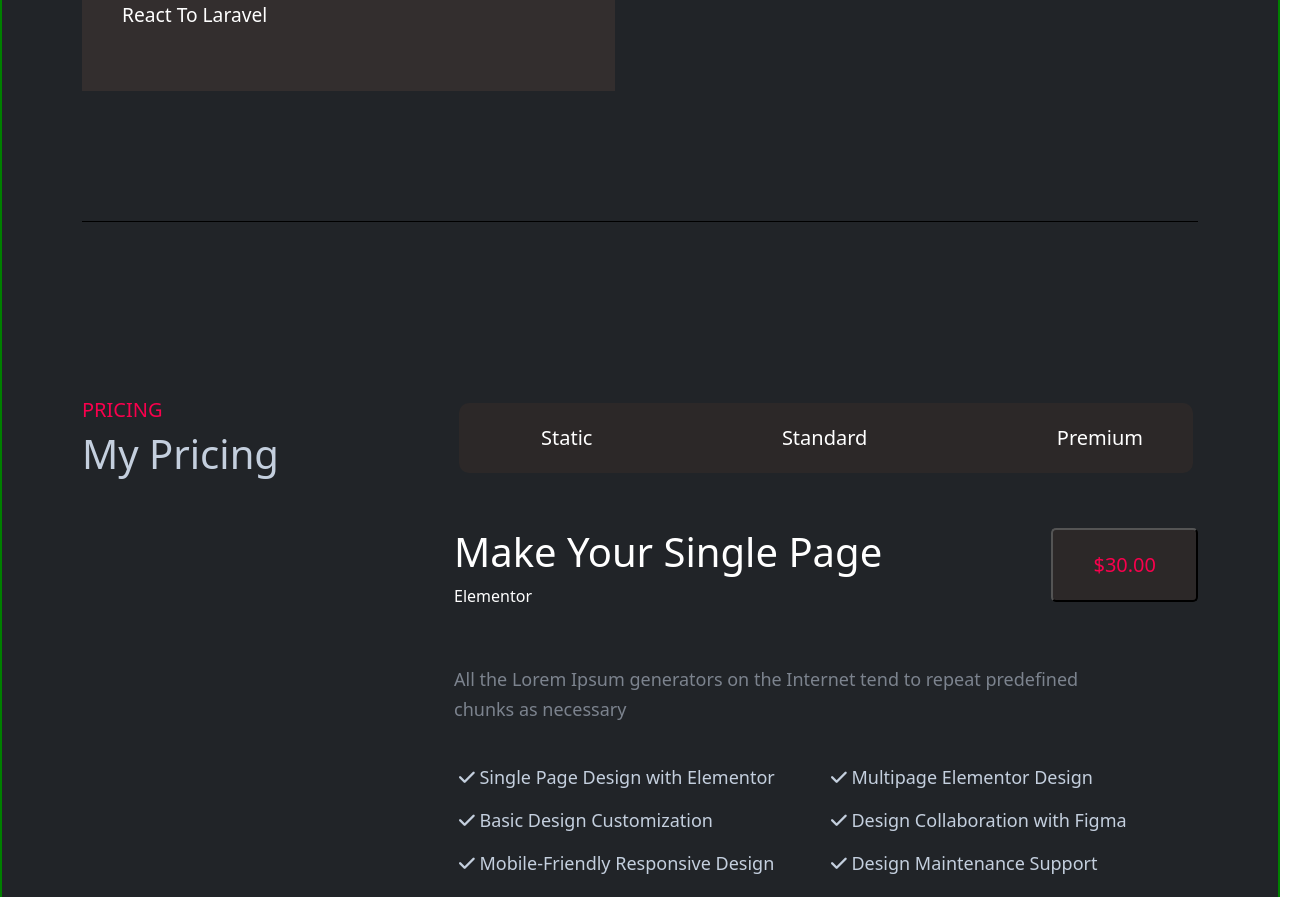
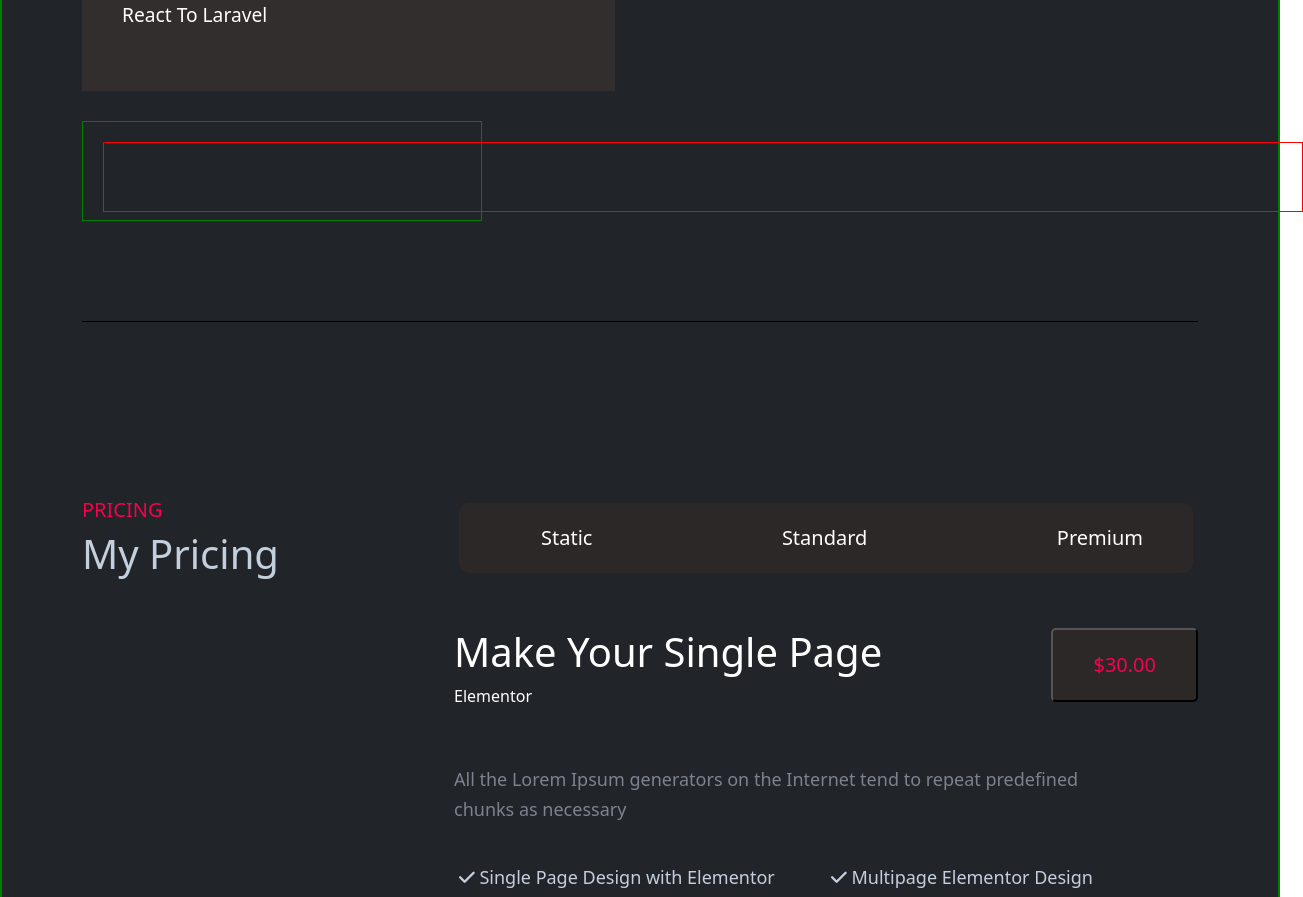
Before and after one commit to vijaypalbhagel/procode-portfolio, an Angular app: page / in a window 1280 px wide. Shown: the part 5860-6757 px from the top of the page, 1303 px wide, since content can reach past the window. Built offline with nearby package versions, Linux system fonts and the light colour scheme.

Commit message:
add slider

```diff
--- a/src/app/component/popularclient/popularclient.component.css
+++ b/src/app/component/popularclient/popularclient.component.css
@@ -96,3 +96,19 @@
     object-fit: contain;
     /* padding: 60px; */
 }
+
+
+.test{
+    height: 100px;
+    width: 400px;
+    border: 1px solid green;
+}
+.slider{
+    height: 70px;
+    margin: 20px;
+    border: 1px solid red;
+
+
+    width: 1200px;
+    position: relative;
+}
--- a/src/app/component/popularclient/popularclient.component.html
+++ b/src/app/component/popularclient/popularclient.component.html
@@ -47,3 +47,9 @@
       </div>
     <!-- </div> -->
 <!-- </div> -->
+
+
+
+<div class="test">
+  <div class="slider"></div>
+</div>
```
